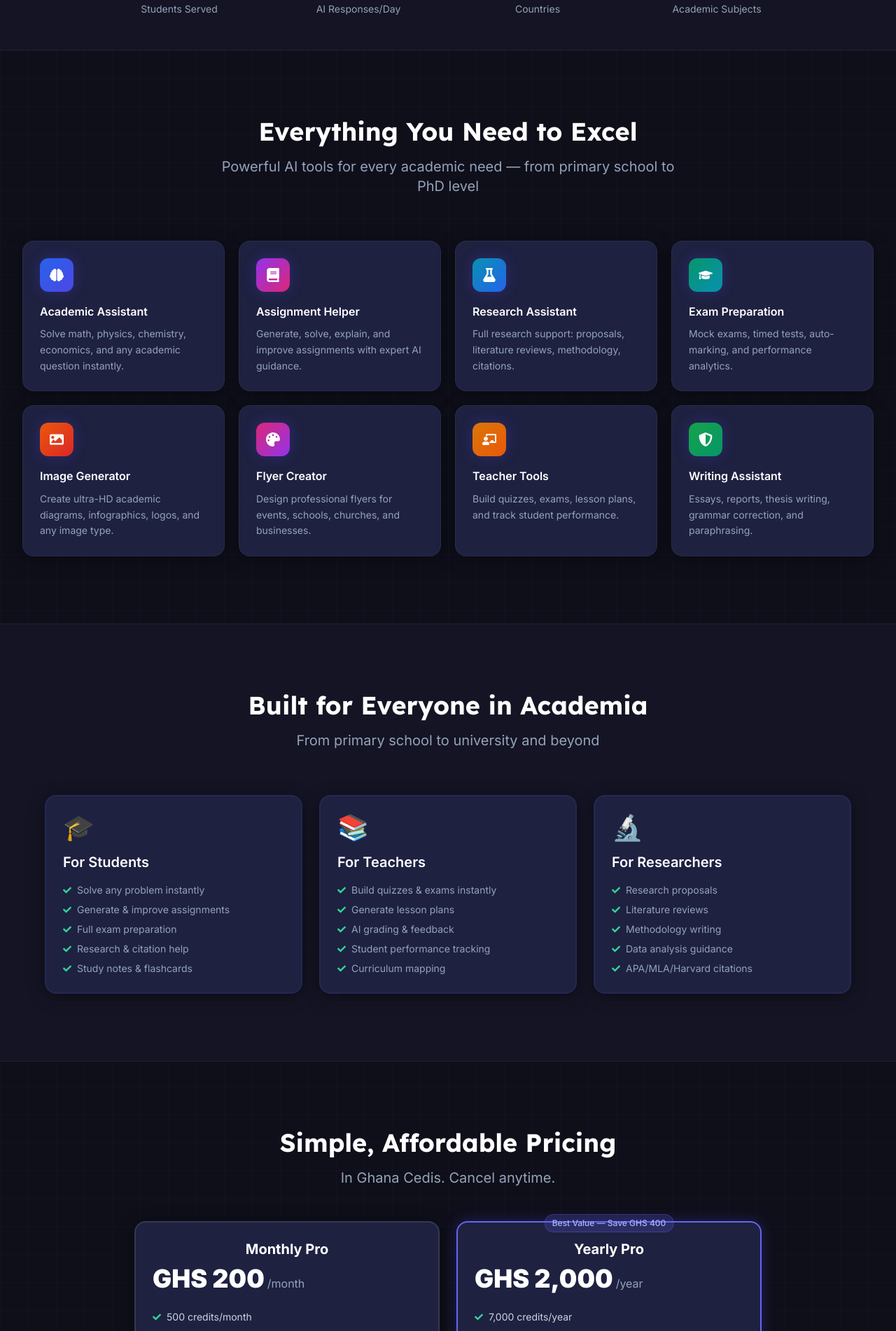
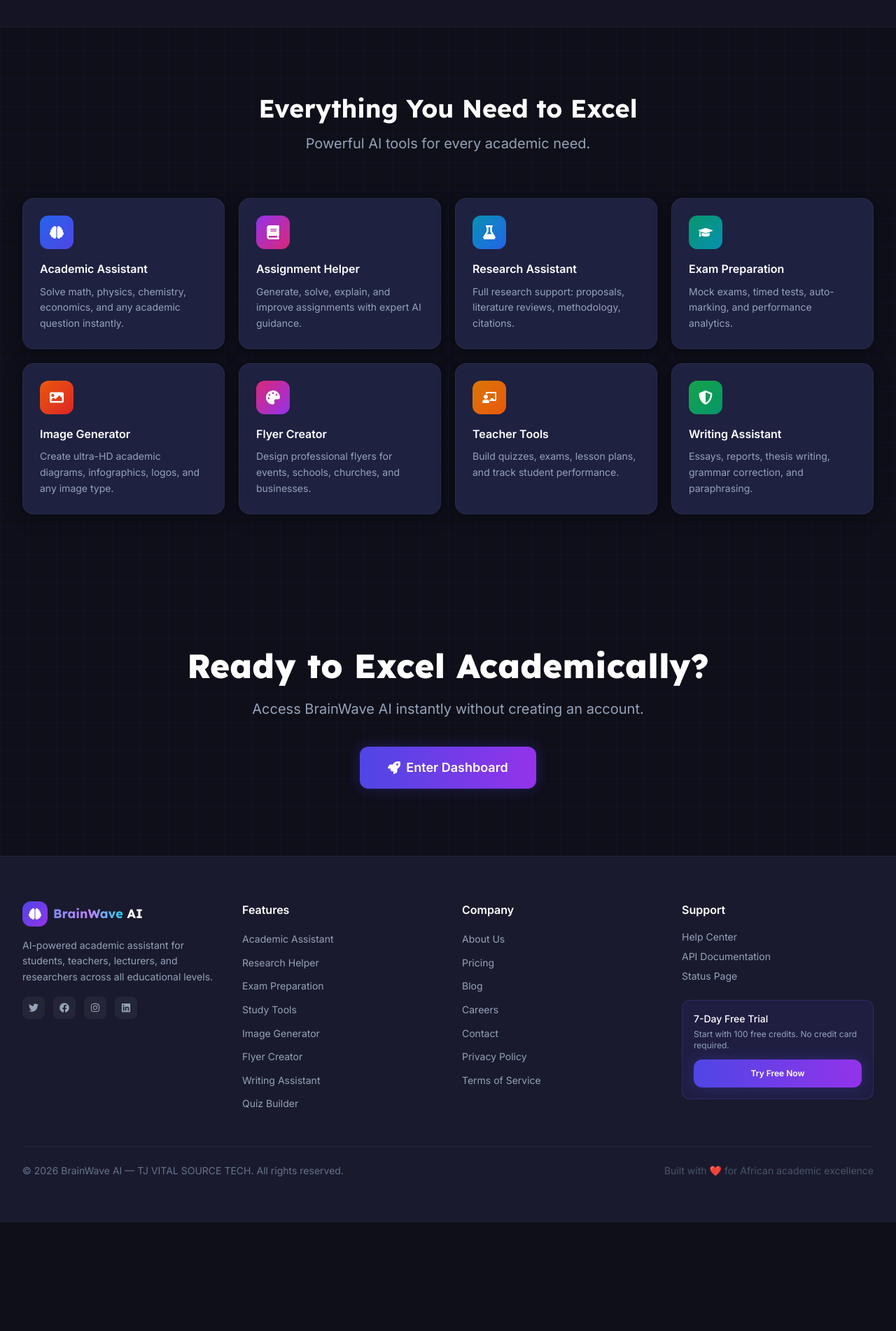
Before and after one commit to xstrem39/brainwave-ai, a Next.js app: page /brainwave-ai/ in a window 1280 px wide. Shown: the part 888-2790 px from the top of the page at 70% size. After the commit the page ends 2635 px from the top, so only its background shows below. Built offline with nearby package versions, Linux system fonts and the light colour scheme.

Commit message:
Update index.js

```diff
--- a/src/pages/index.js
+++ b/src/pages/index.js
@@ -6,7 +6,7 @@ import Footer from '../components/layout/Footer';
 import {
   FaBrain, FaRocket, FaGraduationCap, FaChalkboardTeacher,
   FaFlask, FaImage, FaPalette, FaBook, FaShieldAlt,
-  FaStar, FaCheck, FaArrowRight, FaPlay, FaMagic,
+  FaStar, FaCheck, FaPlay, FaMagic,
   FaQuoteLeft, FaUsers, FaBolt, FaGlobe,
 } from 'react-icons/fa';
 
@@ -47,17 +47,16 @@ export default function HomePage() {
       <Head>
         <title>BrainWave AI — Powering Academic Excellence with AI</title>
       </Head>
+
       <div className="min-h-screen bg-dark-900 grid-pattern">
         <Navbar />
 
         {/* Hero */}
         <section className="relative pt-32 pb-20 px-4 sm:px-6 lg:px-8 overflow-hidden">
-          {/* Background glows */}
           <div className="absolute top-20 left-1/4 w-96 h-96 bg-primary-600/20 rounded-full blur-3xl pointer-events-none" />
           <div className="absolute top-40 right-1/4 w-64 h-64 bg-purple-600/15 rounded-full blur-3xl pointer-events-none" />
 
           <div className="max-w-6xl mx-auto text-center relative">
-            {/* Badge */}
             <div className="inline-flex items-center gap-2 bg-primary-600/10 border border-primary-500/20 rounded-full px-4 py-2 text-sm font-medium text-primary-300 mb-8 animate-fade-in">
               <FaMagic className="text-primary-400" size={12} />
               <span>Powered by Tuurosung Joseph, CEO</span>
@@ -71,21 +70,21 @@ export default function HomePage() {
             </h1>
 
             <p className="text-xl text-slate-400 max-w-3xl mx-auto mb-10 leading-relaxed animate-fade-in">
-              BrainWave AI helps students, teachers, lecturers, and researchers across all levels excel academically with intelligent AI tools — from solving equations to generating research proposals.
+              BrainWave AI helps students, teachers, lecturers, and researchers across all levels excel academically with intelligent AI tools.
             </p>
 
             <div className="flex flex-col sm:flex-row gap-4 justify-center items-center mb-16">
-              <Link href="/register" className="btn-primary text-base px-8 py-4 text-lg">
-                <FaRocket size={18} /> Start Free Trial — 7 Days
+              <Link href="/dashboard" className="btn-primary text-base px-8 py-4 text-lg">
+                <FaRocket size={18} /> Start Now
               </Link>
+
               <Link href="#features" className="btn-secondary text-base px-8 py-4">
                 <FaPlay size={14} /> See Features
               </Link>
             </div>
 
-            {/* Floating feature badges */}
             <div className="flex flex-wrap justify-center gap-3 text-sm">
-              {['✓ No Credit Card Required', '✓ 100 Free Credits', '✓ Instant Access', '✓ Ghana-Based Payments'].map(t => (
+              {['✓ Instant Access', '✓ Unlimited Guest Mode', '✓ AI Ready', '✓ No Login Required'].map(t => (
                 <span key={t} className="bg-white/5 border border-white/10 rounded-full px-4 py-1.5 text-slate-400">{t}</span>
               ))}
             </div>
@@ -116,16 +115,16 @@ export default function HomePage() {
             <div className="text-center mb-16">
               <h2 className="section-title text-white mb-4">Everything You Need to Excel</h2>
               <p className="text-xl text-slate-400 max-w-2xl mx-auto">
-                Powerful AI tools for every academic need — from primary school to PhD level
+                Powerful AI tools for every academic need.
               </p>
             </div>
 
             <div className="grid grid-cols-1 sm:grid-cols-2 lg:grid-cols-4 gap-5">
-              {features.map((f, i) => {
+              {features.map((f) => {
                 const Icon = f.icon;
                 return (
                   <div key={f.title} className="card group hover:scale-[1.03] cursor-pointer">
-                    <div className={`w-12 h-12 rounded-xl bg-gradient-to-br ${f.color} flex items-center justify-center mb-4 shadow-glow group-hover:scale-110 transition-transform`}>
+                    <div className={`w-12 h-12 rounded-xl bg-gradient-to-br ${f.color} flex items-center justify-center mb-4`}>
                       <Icon className="text-white" size={20} />
                     </div>
                     <h3 className="font-semibold text-white mb-2">{f.title}</h3>
@@ -137,110 +136,19 @@ export default function HomePage() {
           </div>
         </section>
 
-        {/* For Everyone */}
-        <section className="py-24 px-4 bg-dark-800/50 border-y border-white/5">
-          <div className="max-w-6xl mx-auto">
-            <div className="text-center mb-16">
-              <h2 className="section-title text-white mb-4">Built for Everyone in Academia</h2>
-              <p className="text-xl text-slate-400">From primary school to university and beyond</p>
-            </div>
-            <div className="grid md:grid-cols-3 gap-6">
-              {[
-                { title: 'For Students', icon: '🎓', points: ['Solve any problem instantly', 'Generate & improve assignments', 'Full exam preparation', 'Research & citation help', 'Study notes & flashcards'] },
-                { title: 'For Teachers', icon: '📚', points: ['Build quizzes & exams instantly', 'Generate lesson plans', 'AI grading & feedback', 'Student performance tracking', 'Curriculum mapping'] },
-                { title: 'For Researchers', icon: '🔬', points: ['Research proposals', 'Literature reviews', 'Methodology writing', 'Data analysis guidance', 'APA/MLA/Harvard citations'] },
-              ].map(group => (
-                <div key={group.title} className="card border-2 border-primary-500/10 hover:border-primary-500/30 transition-all">
-                  <div className="text-4xl mb-4">{group.icon}</div>
-                  <h3 className="text-xl font-semibold text-white mb-4">{group.title}</h3>
-                  <ul className="space-y-2">
-                    {group.points.map(p => (
-                      <li key={p} className="flex items-center gap-2 text-sm text-slate-400">
-                        <FaCheck className="text-emerald-400 flex-shrink-0" size={12} />
-                        {p}
-                      </li>
-                    ))}
-                  </ul>
-                </div>
-              ))}
-            </div>
-          </div>
-        </section>
-
-        {/* Pricing Preview */}
-        <section className="py-24 px-4">
-          <div className="max-w-4xl mx-auto text-center">
-            <h2 className="section-title text-white mb-4">Simple, Affordable Pricing</h2>
-            <p className="text-xl text-slate-400 mb-12">In Ghana Cedis. Cancel anytime.</p>
-            <div className="grid md:grid-cols-2 gap-6 mb-10">
-              {[
-                { name: 'Monthly Pro', price: 'GHS 200', period: '/month', highlight: false, features: ['500 credits/month', 'All AI tools', 'Image generation', 'Research assistant', 'Priority support'] },
-                { name: 'Yearly Pro', price: 'GHS 2,000', period: '/year', highlight: true, badge: 'Best Value — Save GHS 400', features: ['7,000 credits/year', 'All Monthly features', '+500 bonus credits', 'Advanced analytics', 'Dedicated support'] },
-              ].map(plan => (
-                <div key={plan.name} className={`subscription-card ${plan.highlight ? 'border-primary-500 shadow-glow' : 'border-white/10'}`}>
-                  {plan.badge && (
-                    <div className="absolute -top-3 left-1/2 -translate-x-1/2 badge-primary text-xs whitespace-nowrap">{plan.badge}</div>
-                  )}
-                  <h3 className="text-xl font-bold text-white mb-2">{plan.name}</h3>
-                  <div className="flex items-baseline gap-1 mb-6">
-                    <span className="text-4xl font-black text-white">{plan.price}</span>
-                    <span className="text-slate-400">{plan.period}</span>
-                  </div>
-                  <ul className="space-y-2 mb-6">
-                    {plan.features.map(f => (
-                      <li key={f} className="flex items-center gap-2 text-sm text-slate-300">
-                        <FaCheck className="text-emerald-400 flex-shrink-0" size={12} /> {f}
-                      </li>
-                    ))}
-                  </ul>
-                  <Link href="/subscription/plans" className={plan.highlight ? 'btn-primary w-full justify-center' : 'btn-secondary w-full justify-center'}>
-                    Get Started
-                  </Link>
-                </div>
-              ))}
-            </div>
-            <p className="text-slate-400 text-sm">7-day free trial included with every new account. Payments via Paystack (Card, Mobile Money, Bank).</p>
-          </div>
-        </section>
-
-        {/* Testimonials */}
-        <section className="py-24 px-4 bg-dark-800/50 border-y border-white/5">
-          <div className="max-w-6xl mx-auto">
-            <h2 className="section-title text-white text-center mb-12">Loved by Academics</h2>
-            <div className="grid md:grid-cols-3 gap-6">
-              {testimonials.map((t) => (
-                <div key={t.name} className="card">
-                  <FaQuoteLeft className="text-primary-500/40 mb-4" size={24} />
-                  <p className="text-slate-300 text-sm leading-relaxed mb-4">"{t.text}"</p>
-                  <div className="flex items-center gap-3">
-                    <div className="w-10 h-10 rounded-full bg-gradient-to-br from-primary-600 to-purple-600 flex items-center justify-center text-white font-bold text-sm">
-                      {t.name.charAt(0)}
-                    </div>
-                    <div>
-                      <p className="font-semibold text-white text-sm">{t.name}</p>
-                      <p className="text-xs text-slate-500">{t.role}</p>
-                    </div>
-                    <div className="ml-auto flex text-amber-400">
-                      {Array(t.rating).fill(0).map((_, i) => <FaStar key={i} size={12} />)}
-                    </div>
-                  </div>
-                </div>
-              ))}
-            </div>
-          </div>
-        </section>
-
         {/* CTA */}
         <section className="py-24 px-4 text-center">
           <div className="max-w-3xl mx-auto">
             <h2 className="text-4xl md:text-5xl font-display font-black text-white mb-6">
               Ready to Excel Academically?
             </h2>
+
             <p className="text-xl text-slate-400 mb-10">
-              Join thousands of students, teachers, and researchers already using BrainWave AI.
+              Access BrainWave AI instantly without creating an account.
             </p>
-            <Link href="/register" className="btn-primary text-lg px-10 py-4 inline-flex">
-              <FaRocket /> Start Free — 7 Days, No Card Needed
+
+            <Link href="/dashboard" className="btn-primary text-lg px-10 py-4 inline-flex">
+              <FaRocket /> Enter Dashboard
             </Link>
           </div>
         </section>
```
